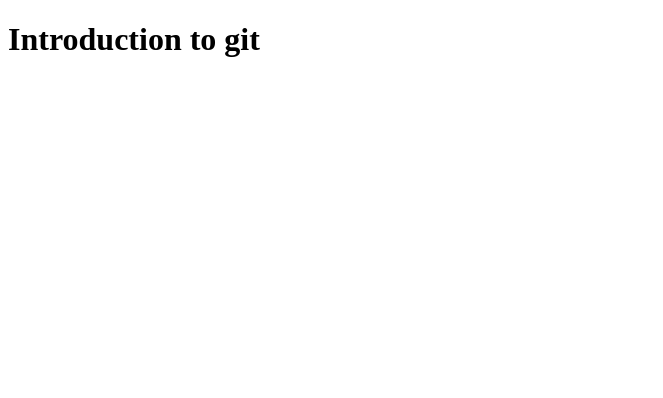
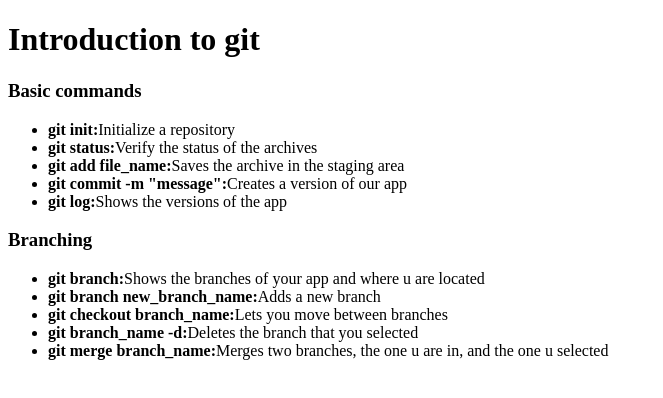
Before and after one commit to Unk-Demon/Intro_git, a plain HTML site: page index.html in a window 1280 px wide. Shown: the whole page, without its empty margins (0-663 px from the left). Drawn offline with Linux system fonts and the light colour scheme.

Commit message:
Branches

```diff
--- a/index.html
+++ b/index.html
@@ -5,5 +5,26 @@
     </head>
     <body>
         <h1>Introduction to git</h1>
+
+        <h3>Basic commands</h3>
+
+        <ul>
+            <li><b>git init:</b>Initialize a repository</li>
+            <li><b>git status:</b>Verify the status of the archives</li>
+            <li><b>git add file_name:</b>Saves the archive in the staging area</li>
+            <li><b>git commit -m "message":</b>Creates a version of our app</li>
+            <li><b>git log:</b>Shows the versions of the app</li>
+        </ul>
+
+        <h3>Branching</h3>
+
+        <ul>
+            <li><b>git branch:</b>Shows the branches of your app and where u are located</li>
+            <li><b>git branch new_branch_name:</b>Adds a new branch</li>
+            <li><b>git checkout branch_name:</b>Lets you move between branches</li>
+            <li><b>git branch_name -d:</b>Deletes the branch that you selected</li>
+            <li><b>git merge branch_name:</b>Merges two branches, the one u are in, and the one u selected</li>
+        </ul>
+
     </body>
 </html>
```
